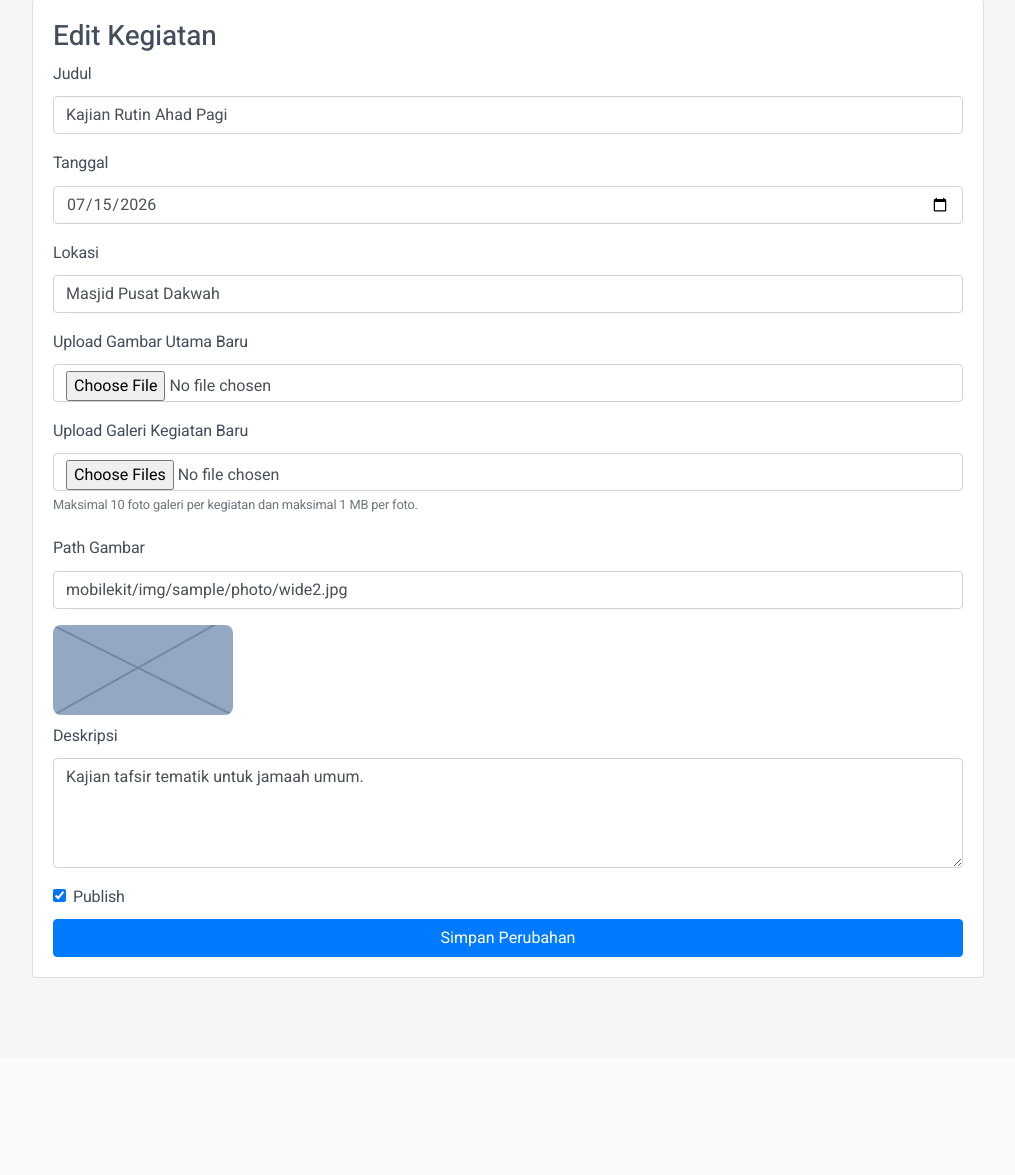
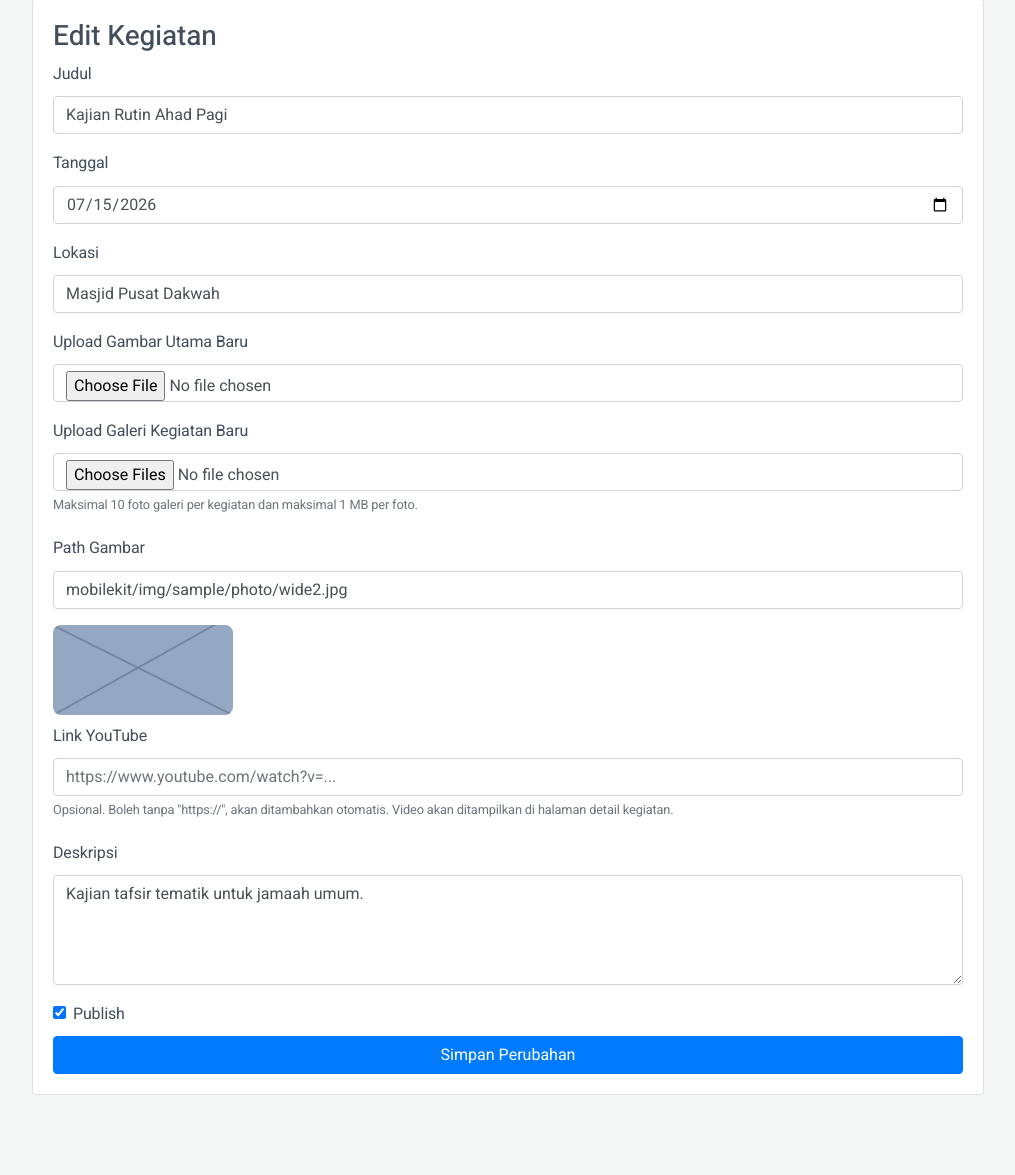
Before and after one commit to 326167Dian/ddr, a Laravel app: page /admin/activities/1/edit in a window 1280 px wide. Shown: the part 214-1389 px from the top of the page, without its empty margins (132-1147 px from the left). Before the commit the page ends 1192 px from the top, so only its background shows below. Run offline with Laravel 12, Linux system fonts and the light colour scheme; the visitor is signed in with stand-in values (Sample User, id 1); data comes from the database, SQL or seed files in the repository.

Commit message:
penambahan pemutar youtube

```diff
--- a/app/Http/Controllers/Admin/ActivityController.php
+++ b/app/Http/Controllers/Admin/ActivityController.php
@@ -30,6 +30,7 @@ class ActivityController extends Controller
     public function store(Request $request): RedirectResponse
     {
         $this->ensureGalleryUploadLimit($request);
+        $this->normalizeYoutubeUrl($request);
 
         $data = $request->validate([
             'title' => ['required', 'string', 'max:255'],
@@ -40,13 +41,19 @@ class ActivityController extends Controller
             'image_file' => ['nullable', 'image', 'max:6144'],
             'gallery_files' => ['nullable', 'array'],
             'gallery_files.*' => ['image', 'max:1024'],
+            'youtube_url' => ['nullable', 'url', 'max:255'],
             'sort_order' => ['nullable', 'integer', 'min:0'],
             'is_published' => ['nullable', 'boolean'],
         ], [
             'gallery_files.*.max' => 'Maksimal ukuran tiap foto galeri adalah 1 MB.',
+            'youtube_url.url' => 'Link YouTube tidak valid.',
         ]);
 
         unset($data['image_file'], $data['gallery_files']);
+
+        if (! Schema::hasColumn('organization_activities', 'youtube_url')) {
+            unset($data['youtube_url']);
+        }
 
         if ($request->hasFile('image_file')) {
             $data['image'] = $this->moveUploadedAssetToPublic($request->file('image_file'), 'kegiatan');
@@ -79,6 +86,7 @@ class ActivityController extends Controller
     public function update(Request $request, OrganizationActivity $activity): RedirectResponse
     {
         $this->ensureGalleryUploadLimit($request);
+        $this->normalizeYoutubeUrl($request);
 
         $data = $request->validate([
             'title' => ['required', 'string', 'max:255'],
@@ -89,13 +97,19 @@ class ActivityController extends Controller
             'image_file' => ['nullable', 'image', 'max:6144'],
             'gallery_files' => ['nullable', 'array'],
             'gallery_files.*' => ['image', 'max:1024'],
+            'youtube_url' => ['nullable', 'url', 'max:255'],
             'sort_order' => ['nullable', 'integer', 'min:0'],
             'is_published' => ['nullable', 'boolean'],
         ], [
             'gallery_files.*.max' => 'Maksimal ukuran tiap foto galeri adalah 1 MB.',
+            'youtube_url.url' => 'Link YouTube tidak valid.',
         ]);
 
         unset($data['image_file'], $data['gallery_files']);
+
+        if (! Schema::hasColumn('organization_activities', 'youtube_url')) {
+            unset($data['youtube_url']);
+        }
 
         if ($request->hasFile('image_file')) {
             $data['image'] = $this->moveUploadedAssetToPublic($request->file('image_file'), 'kegiatan');
@@ -175,6 +189,21 @@ class ActivityController extends Controller
         }
     }
 
+    private function normalizeYoutubeUrl(Request $request): void
+    {
+        $youtubeUrl = trim((string) $request->input('youtube_url'));
+
+        if ($youtubeUrl === '') {
+            return;
+        }
+
+        if (! preg_match('#^https?://#i', $youtubeUrl)) {
+            $youtubeUrl = 'https://' . $youtubeUrl;
+        }
+
+        $request->merge(['youtube_url' => $youtubeUrl]);
+    }
+
     private function moveUploadedAssetToPublic($uploadedFile, string $prefix): string
     {
         $targetDir = rtrim($_SERVER['DOCUMENT_ROOT'] ?? public_path(), DIRECTORY_SEPARATOR)
--- a/app/Models/OrganizationActivity.php
+++ b/app/Models/OrganizationActivity.php
@@ -16,6 +16,7 @@ class OrganizationActivity extends Model
         'location',
         'image',
         'gallery_images',
+        'youtube_url',
         'sort_order',
         'is_published',
     ];
@@ -25,4 +26,19 @@ class OrganizationActivity extends Model
         'gallery_images' => 'array',
         'is_published' => 'boolean',
     ];
+
+    public function getYoutubeEmbedUrlAttribute(): ?string
+    {
+        if (! $this->youtube_url) {
+            return null;
+        }
+
+        $pattern = '/(?:youtube\.com\/(?:watch\?v=|embed\/|shorts\/|live\/)|youtu\.be\/)([a-zA-Z0-9_-]{11})/';
+
+        if (! preg_match($pattern, $this->youtube_url, $matches)) {
+            return null;
+        }
+
+        return 'https://www.youtube.com/embed/' . $matches[1];
+    }
 }
--- a/resources/views/admin/activities/edit.blade.php
+++ b/resources/views/admin/activities/edit.blade.php
@@ -3,6 +3,15 @@
 @section('content')
     <div class="card"><div class="card-body">
         <h3>Edit Kegiatan</h3>
+        @if ($errors->any())
+            <div class="alert alert-danger">
+                <ul class="mb-0">
+                    @foreach ($errors->all() as $error)
+                        <li>{{ $error }}</li>
+                    @endforeach
+                </ul>
+            </div>
+        @endif
         <form method="POST" action="{{ route('admin.activities.update', $activity) }}" enctype="multipart/form-data">
             @csrf
             @method('PUT')
@@ -21,8 +30,18 @@
                     <img src="{{ asset($activity->image) }}" alt="preview" style="max-width: 180px; border-radius: 8px;">
                 </div>
             @endif
+            <div class="form-group basic">
+                <label class="label">Link YouTube</label>
+                <input type="text" name="youtube_url" class="form-control" placeholder="https://www.youtube.com/watch?v=..." value="{{ old('youtube_url', $activity->youtube_url) }}">
+                <small class="text-muted">Opsional. Boleh tanpa "https://", akan ditambahkan otomatis. Video akan ditampilkan di halaman detail kegiatan.</small>
+            </div>
+            <div class="form-group basic"><label class="label">Deskripsi</label><textarea name="description" class="form-control" rows="4">{{ old('description', $activity->description) }}</textarea></div>
+            <div class="form-check mb-2"><input class="form-check-input" type="checkbox" name="is_published" value="1" {{ old('is_published', $activity->is_published) ? 'checked' : '' }}><label class="form-check-label">Publish</label></div>
+            <button class="btn btn-primary btn-block" type="submit">Simpan Perubahan</button>
+        </form>
+
         @if(!empty($activity->gallery_images))
-                <div class="form-group basic">
+            <div class="form-group basic mt-3">
                 <label class="label">Galeri Saat Ini</label>
                 <div class="d-flex flex-wrap gap-2">
                     @foreach($activity->gallery_images as $galleryIndex => $galleryImage)
@@ -41,9 +60,5 @@
                 </div>
             </div>
         @endif
-            <div class="form-group basic"><label class="label">Deskripsi</label><textarea name="description" class="form-control" rows="4">{{ old('description', $activity->description) }}</textarea></div>
-            <div class="form-check mb-2"><input class="form-check-input" type="checkbox" name="is_published" value="1" {{ old('is_published', $activity->is_published) ? 'checked' : '' }}><label class="form-check-label">Publish</label></div>
-            <button class="btn btn-primary btn-block" type="submit">Simpan Perubahan</button>
-        </form>
     </div></div>
 @endsection
```
Also changed, not shown: resources/views/admin/activities/create.blade.php (+14 -0 lines), resources/views/frontend/activity-detail.blade.php (+33 -0 lines), database/migrations/2026_07_15_000300_add_youtube_url_to_organization_activities_table.php (added). Lines whose indentation alone changed are shown as unchanged.
